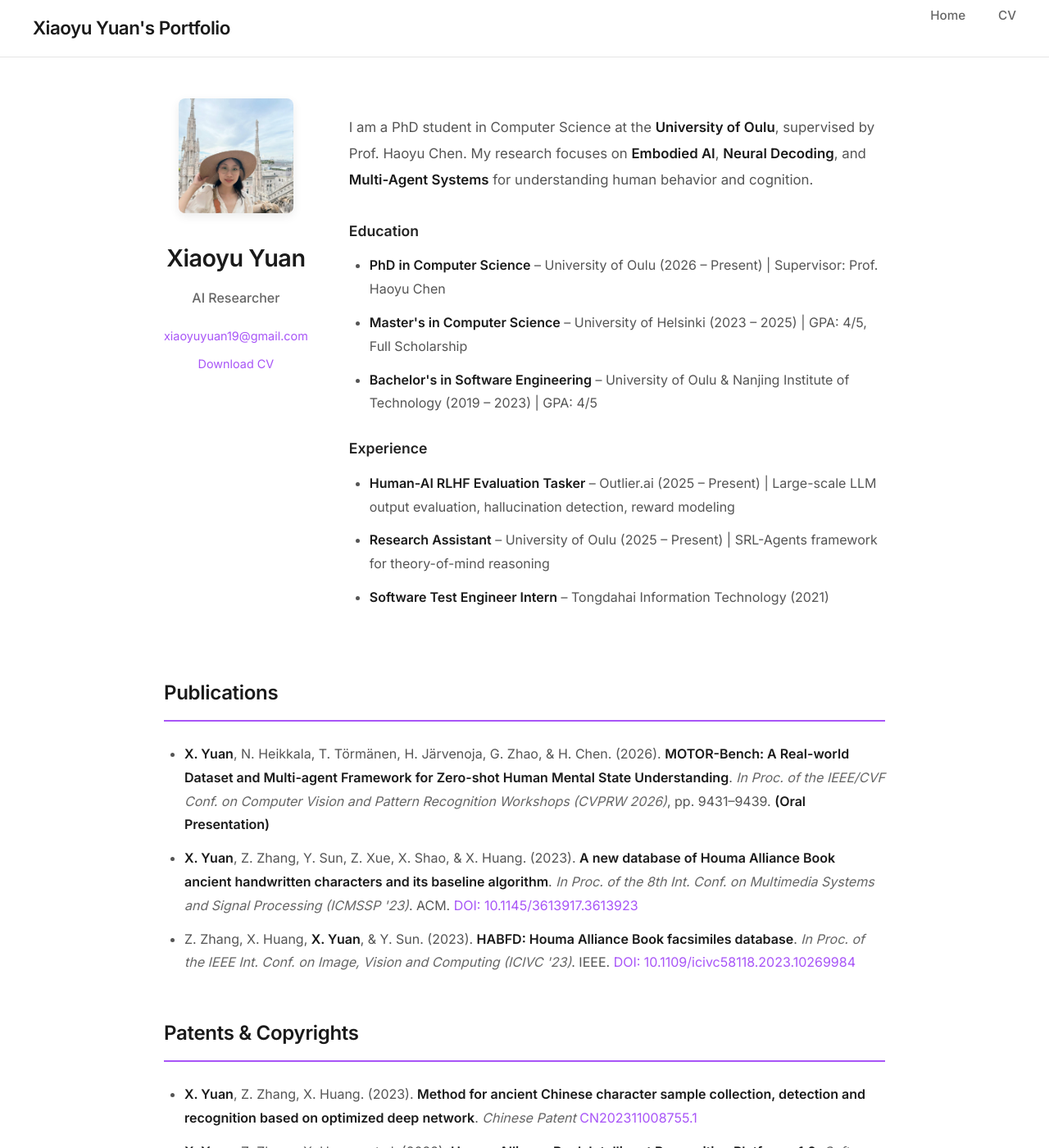
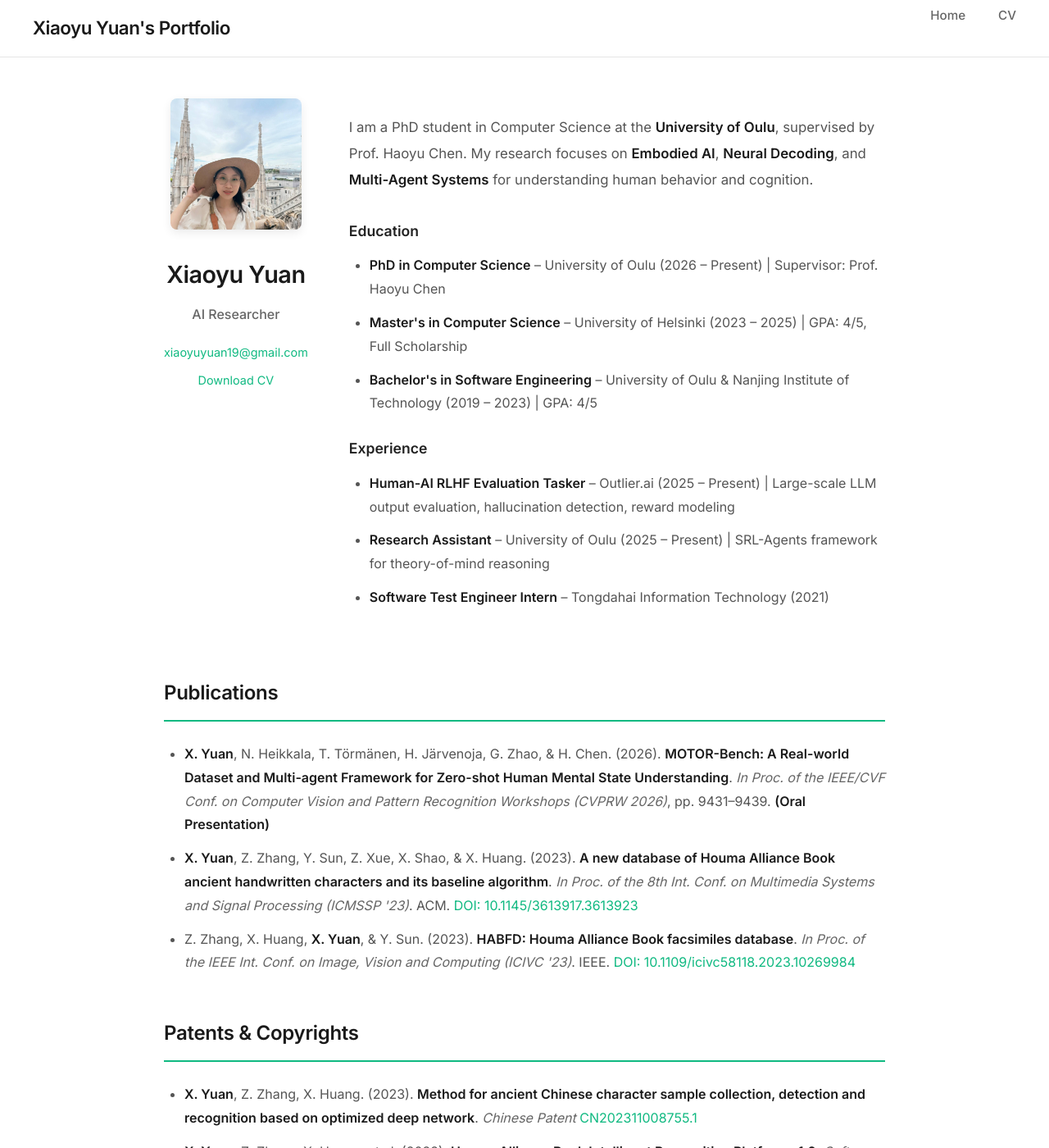
Before and after one commit to XiaoyuYuan19/portfolio, a Jekyll site: the page built from index.md, in a window 1280 px wide and 1400 px high. Shown: the whole window at 82% size. Built offline with Jekyll 4.4.1, drawn with Linux system fonts in a browser that asks for light colours.

Commit message:
Change theme to green, enlarge profile photo, redesign publications with better formatting and links

```diff
--- a/_layouts/default.html
+++ b/_layouts/default.html
@@ -46,7 +46,7 @@
       }
 
       .nav-brand:hover {
-        color: #a855f7;
+        color: #10b981;
       }
 
       .nav-links {
@@ -66,8 +66,8 @@
       }
 
       .nav-links a:hover {
-        color: #a855f7;
-        border-bottom-color: #a855f7;
+        color: #10b981;
+        border-bottom-color: #10b981;
       }
 
       /* Main Container */
@@ -91,8 +91,8 @@
       }
 
       .profile-pic {
-        width: 140px;
-        height: 140px;
+        width: 160px;
+        height: 160px;
         border-radius: 8px;
         object-fit: cover;
         margin-bottom: 20px;
@@ -122,7 +122,7 @@
       }
 
       .profile-links a {
-        color: #a855f7;
+        color: #10b981;
         text-decoration: none;
         font-size: 0.9em;
         transition: color 0.2s;
@@ -157,7 +157,7 @@
         margin-bottom: 25px;
         margin-top: 50px;
         padding-bottom: 12px;
-        border-bottom: 2px solid #a855f7;
+        border-bottom: 2px solid #10b981;
         letter-spacing: -0.3px;
       }
 
@@ -194,14 +194,40 @@
       }
 
       a {
-        color: #a855f7;
+        color: #10b981;
         text-decoration: none;
         transition: color 0.2s;
       }
 
       a:hover {
-        color: #0052a3;
+        color: #059669;
         text-decoration: underline;
+      }
+
+      /* Publications styling */
+      .pub-item {
+        margin-bottom: 22px;
+        padding-bottom: 18px;
+        border-bottom: 1px solid #f0f0f0;
+      }
+
+      .pub-item:last-child {
+        border-bottom: none;
+        margin-bottom: 0;
+        padding-bottom: 0;
+      }
+
+      .pub-item strong {
+        display: block;
+        margin-bottom: 6px;
+        line-height: 1.6;
+        font-size: 1.02em;
+      }
+
+      .pub-item em {
+        display: block;
+        margin-top: 4px;
+        font-size: 0.95em;
       }
 
       hr {
--- a/index.md
+++ b/index.md
@@ -28,11 +28,20 @@ I am Xiaoyu Yuan <span onclick="document.getElementById('name-audio-main').play(
 
 ## Publications
 
-- **X. Yuan**, N. Heikkala, T. Törmänen, H. Järvenoja, G. Zhao, & H. Chen. (2026). **MOTOR-Bench: A Real-world Dataset and Multi-agent Framework for Zero-shot Human Mental State Understanding**. *In Proc. of the IEEE/CVF Conf. on Computer Vision and Pattern Recognition Workshops (CVPRW 2026)*, pp. 9431–9439. **(Oral Presentation)**
+<div class="pub-item">
+<strong>X. Yuan, N. Heikkala, T. Törmänen, H. Järvenoja, G. Zhao, & H. Chen. (2026). MOTOR-Bench: A Real-world Dataset and Multi-agent Framework for Zero-shot Human Mental State Understanding</strong>
+<em>In Proc. of the IEEE/CVF Conf. on Computer Vision and Pattern Recognition Workshops <a href="https://cvprw2026.github.io/" target="_blank"><strong>CVPRW 2026</strong></a>, pp. 9431–9439. <strong>(Oral Presentation)</strong></em>
+</div>
 
-- **X. Yuan**, Z. Zhang, Y. Sun, Z. Xue, X. Shao, & X. Huang. (2023). **A new database of Houma Alliance Book ancient handwritten characters and its baseline algorithm**. *In Proc. of the 8th Int. Conf. on Multimedia Systems and Signal Processing (ICMSSP '23)*. ACM. [DOI: 10.1145/3613917.3613923](https://doi.org/10.1145/3613917.3613923)
+<div class="pub-item">
+<strong>X. Yuan, Z. Zhang, Y. Sun, Z. Xue, X. Shao, & X. Huang. (2023). A new database of Houma Alliance Book ancient handwritten characters and its baseline algorithm</strong>
+<em>In Proc. of the 8th Int. Conf. on Multimedia Systems and Signal Processing (ICMSSP '23). ACM. <a href="https://doi.org/10.1145/3613917.3613923" target="_blank">DOI: 10.1145/3613917.3613923</a></em>
+</div>
 
-- Z. Zhang, X. Huang, **X. Yuan**, & Y. Sun. (2023). **HABFD: Houma Alliance Book facsimiles database**. *In Proc. of the IEEE Int. Conf. on Image, Vision and Computing (ICIVC '23)*. IEEE. [DOI: 10.1109/icivc58118.2023.10269984](https://doi.org/10.1109/icivc58118.2023.10269984)
+<div class="pub-item">
+<strong>Z. Zhang, X. Huang, X. Yuan, & Y. Sun. (2023). HABFD: Houma Alliance Book facsimiles database</strong>
+<em>In Proc. of the IEEE Int. Conf. on Image, Vision and Computing (ICIVC '23). IEEE. <a href="https://doi.org/10.1109/icivc58118.2023.10269984" target="_blank">DOI: 10.1109/icivc58118.2023.10269984</a></em>
+</div>
 
 ---
 
```
